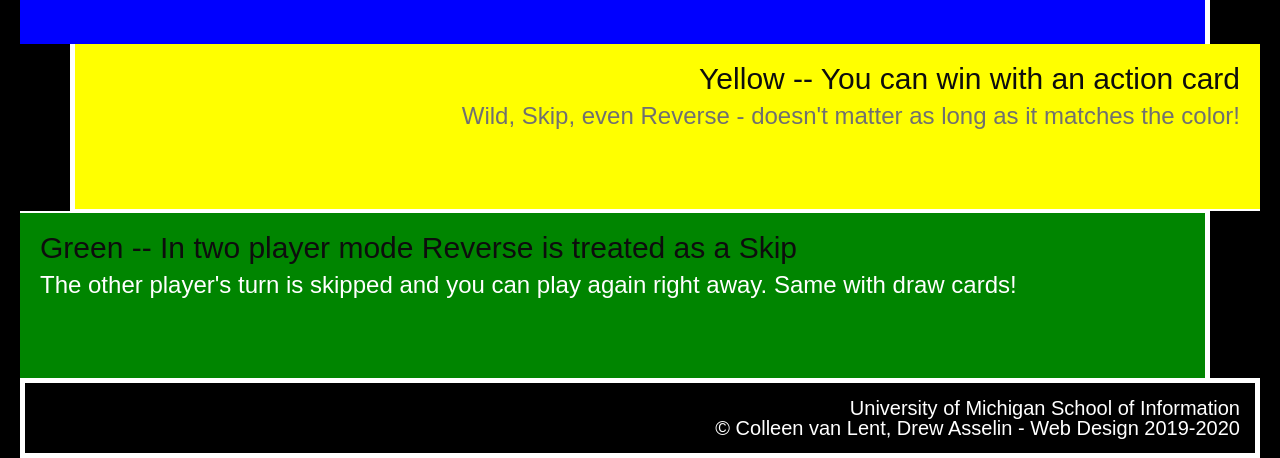
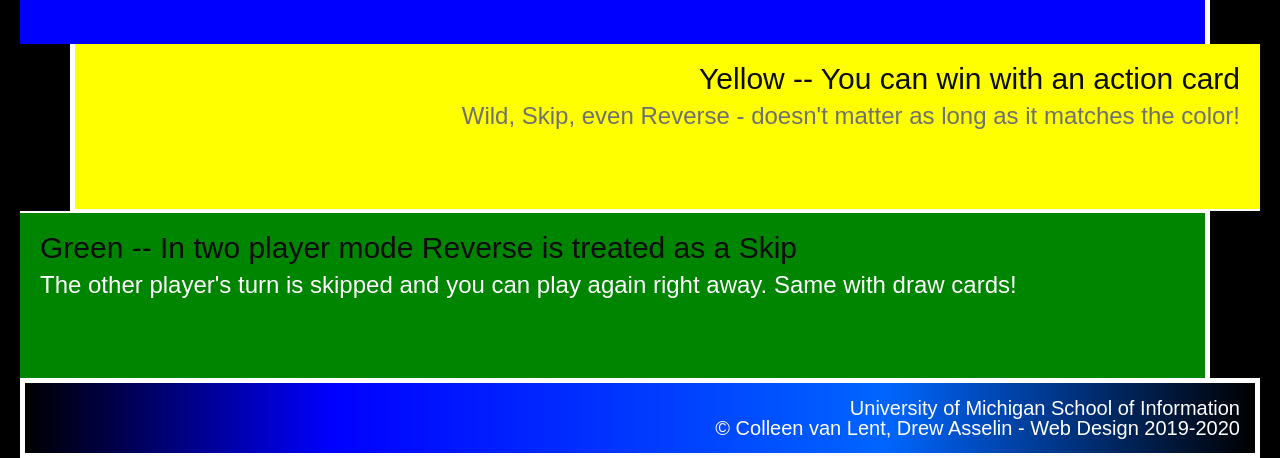
Before and after one commit to melsu13/hw3-2022, a plain HTML site: page index.html in a window 1280 px wide. Shown: the part 789-1247 px from the top of the page. Drawn offline with Linux system fonts and the light colour scheme.

Commit message:
Add files via upload

```diff
--- a/css/style.css
+++ b/css/style.css
@@ -69,7 +69,7 @@ div.green{
     border-width: 2px 5px 0px 0px;
 }
 footer{
-    background-: linear-gradient(90deg, #000000 0%, #0000ff 25%,  #0066ff 70%, #000000 100%);
+    background-image: linear-gradient(90deg, #000000 0%, #0000ff 25%,  #0066ff 70%, #000000 100%);
     padding-left: 0;
     border: 5px solid #ffffff;
 }
```
